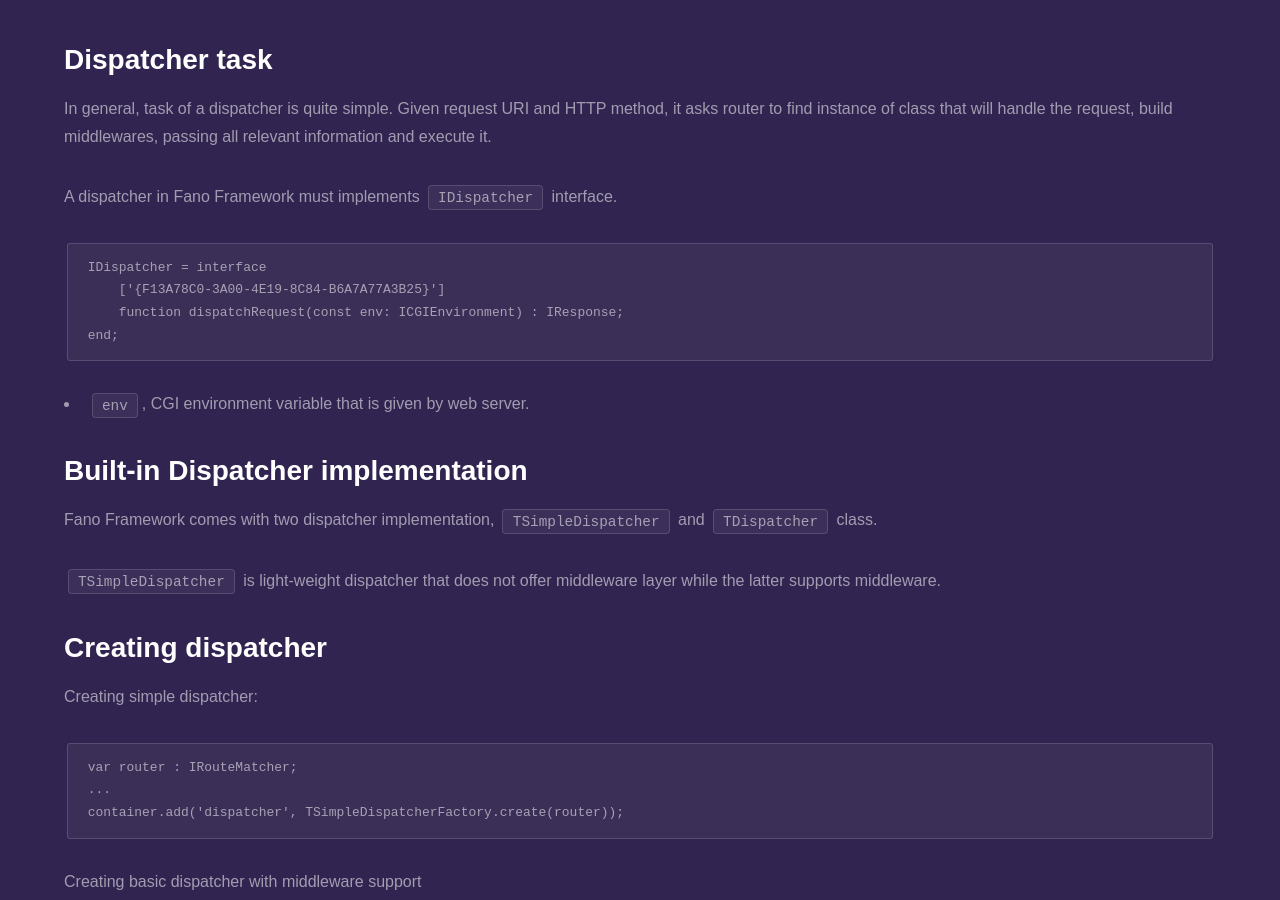
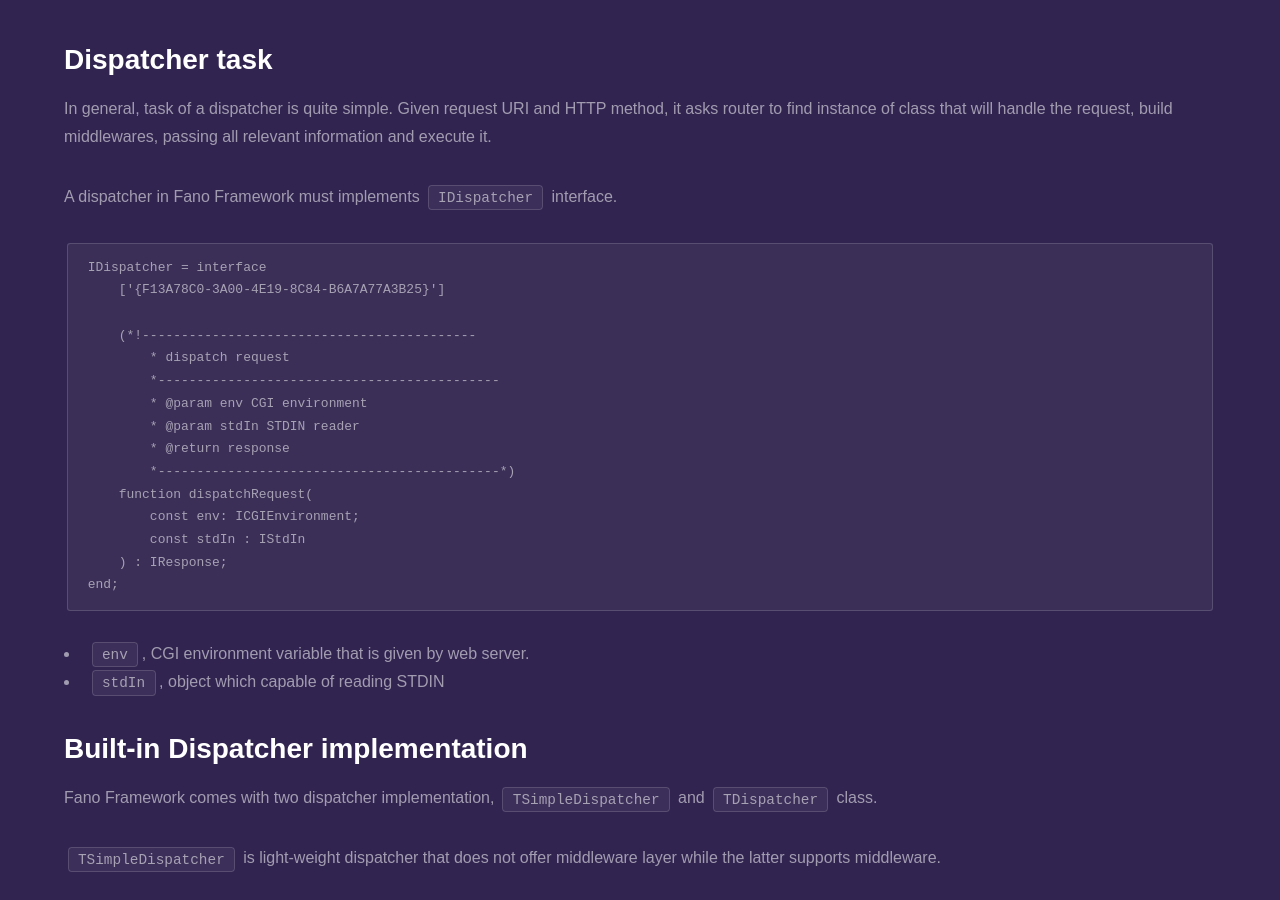
Before and after one commit to fanoframework/fanoframework.github.io, a Jekyll site: the page built from dispatcher/index.md, in a window 1280 px wide and 900 px high, scrolled down 255 px. Built offline with Jekyll 4.4.1, drawn with Linux system fonts in a browser that asks for light colours; our own code applies the rules of GitHub Pages for plain Markdown files.

Commit message:
update dispatcher content to reflect latest update

````diff
--- a/dispatcher/index.md
+++ b/dispatcher/index.md
@@ -14,10 +14,22 @@
 ```
 IDispatcher = interface
     ['{F13A78C0-3A00-4E19-8C84-B6A7A77A3B25}']
-    function dispatchRequest(const env: ICGIEnvironment) : IResponse;
+
+    (*!-------------------------------------------
+        * dispatch request
+        *--------------------------------------------
+        * @param env CGI environment
+        * @param stdIn STDIN reader
+        * @return response
+        *--------------------------------------------*)
+    function dispatchRequest(
+        const env: ICGIEnvironment;
+        const stdIn : IStdIn
+    ) : IResponse;
 end;
 ```
 - `env`, CGI environment variable that is given by web server.
+- `stdIn`, object which capable of reading STDIN
 
 ## Built-in Dispatcher implementation
 
@@ -45,7 +57,6 @@
 container.add('dispatcher', TDispatcherFactory.create(router));
 ```
 
-
 ## Set dispatcher
 
 Fano Framework allows application to change dispatcher implementation to use and
````
